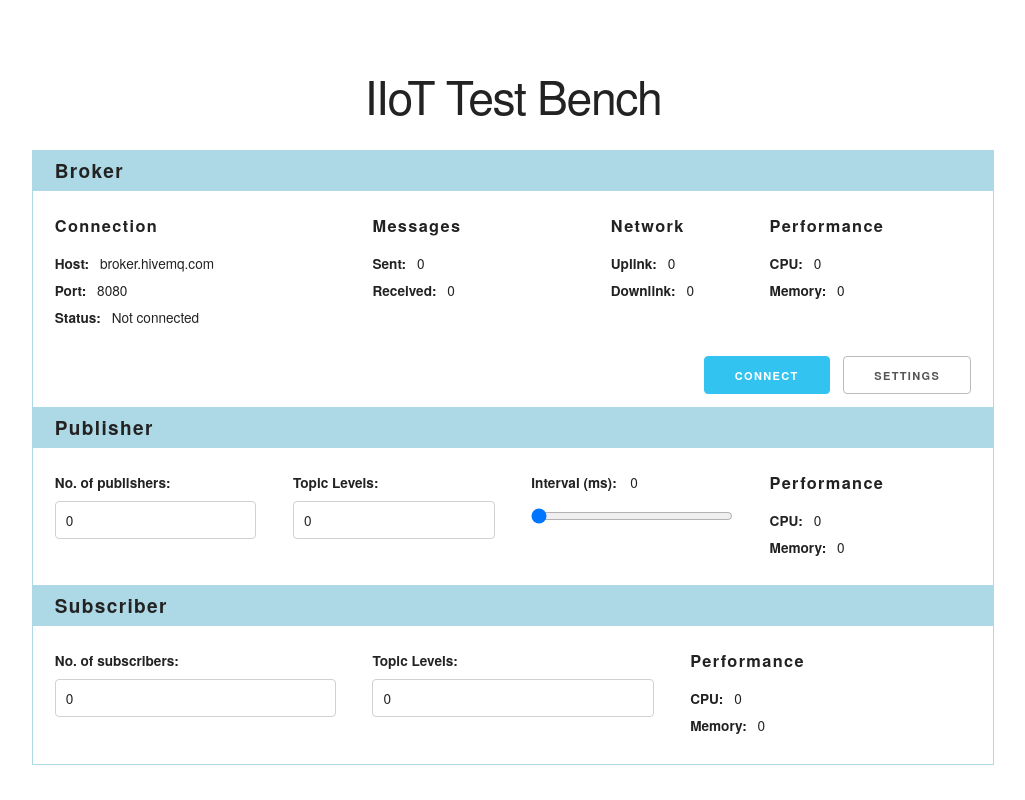
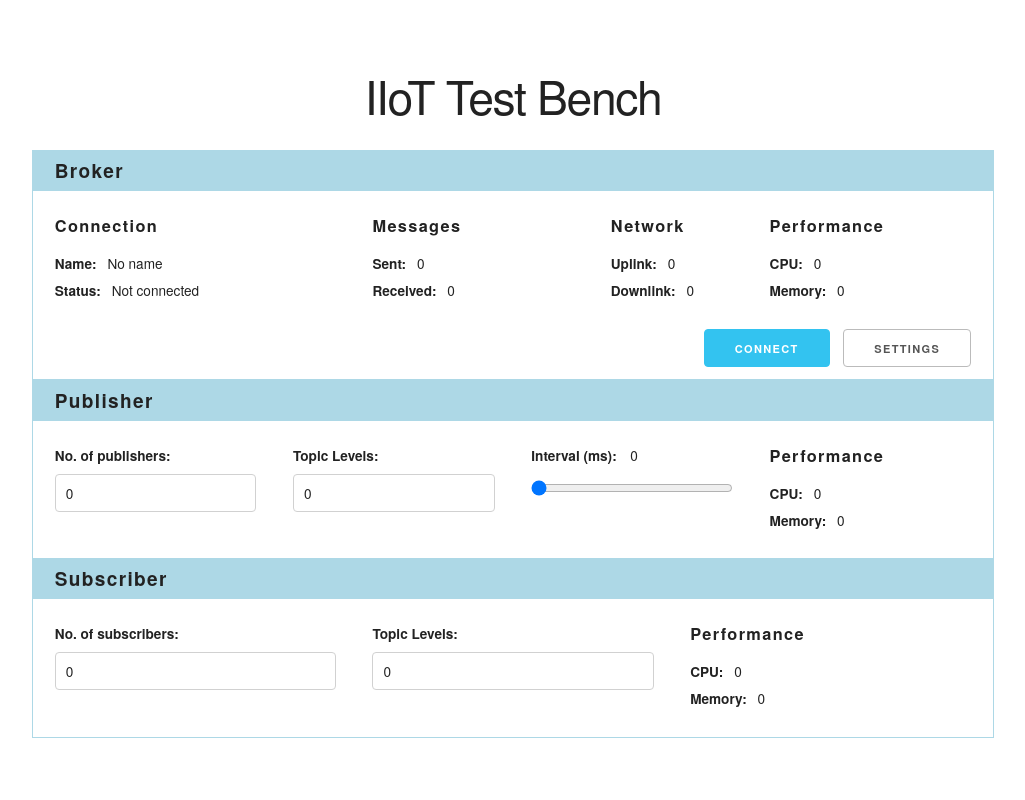
Before and after one commit to Isaac-Ampomah-12/iiot-test-bench, a React (Create React App) app in the folder frontend/: page / in a window 1280 px wide. Shown: the whole page, without its empty margins (127-1152 px from the left). Built offline with nearby package versions, Linux system fonts and the light colour scheme.

Commit message:
Use broker state to set connection name

```diff
--- a/frontend/src/components/Broker/Broker.js
+++ b/frontend/src/components/Broker/Broker.js
@@ -7,6 +7,7 @@ function Broker() {
   const messages = useSelector(state => state.broker.stats.messages);
   const network = useSelector(state => state.broker.stats.network);
   const performance = useSelector(state => state.broker.stats.performance);
+  const settings = useSelector(state => state.broker.settings);
 
     return (
       <section id="Broker">
@@ -17,16 +18,16 @@ function Broker() {
             <div className="info">
               <div className="info-item">
                 <span>
-                  <strong>Host:</strong>
+                  <strong>Name:</strong>
                 </span>
-                <span>broker.hivemq.com</span>
+                <span>{settings.clientName || 'No name'}</span>
               </div>
-              <div className="info-item">
+              {/* <div className="info-item">
                 <span>
                   <strong>Port:</strong>
                 </span>
-                <span>8080</span>
-              </div>
+                <span>{settings.port}</span>
+              </div> */}
               <div className="info-item">
                 <span>
                   <strong>Status:</strong>
```
